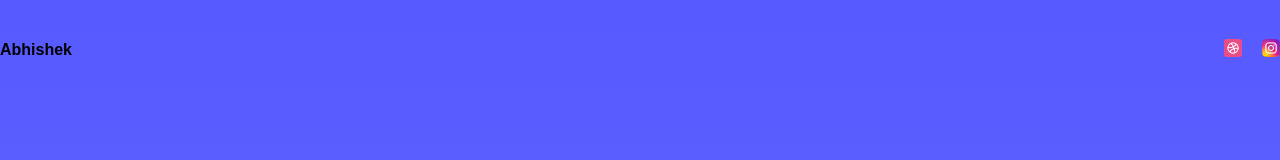
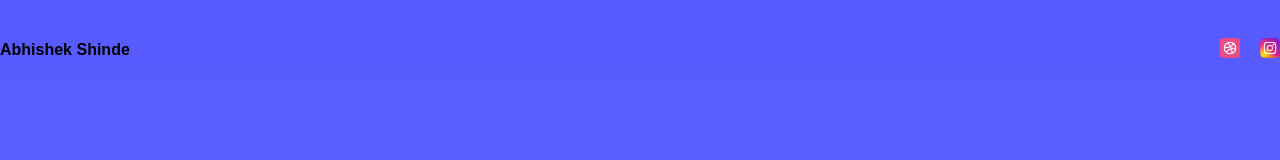
Before and after one commit to Abhishekr2122/portfolio-website, a React (Create React App) app: page / in a window 1280 px wide. Shown: the top 160 px of the page. Built offline with nearby package versions, Linux system fonts and the light colour scheme.

Commit message:
Animating the components

```diff
--- a/package.json
+++ b/package.json
@@ -6,6 +6,7 @@
     "@testing-library/jest-dom": "^5.17.0",
     "@testing-library/react": "^13.4.0",
     "@testing-library/user-event": "^13.5.0",
+    "framer-motion": "^10.16.4",
     "react": "^18.2.0",
     "react-dom": "^18.2.0",
     "react-scripts": "5.0.1",
--- a/src/components/Navbar.js
+++ b/src/components/Navbar.js
@@ -1,11 +1,17 @@
 import "./navbar.scss";
-
+import { motion } from "framer-motion";
 export default function Navbar() {
   return (
     <div className="navbar">
       {/* sidebar */}
       <div className="wrapper">
-        <span>Abhishek</span>
+        <motion.span
+          initial={{ opacity: 0, scale: 0.5 }}
+          animate={{ opacity: 1, scale: 1 }}
+          transition={{ duration: 0.5 }}
+        >
+          Abhishek Shinde
+        </motion.span>
         <div className="socials">
           <a href="#">
             <img src="/dribbble.png" alt="processing" />
--- a/src/components/navbar.scss
+++ b/src/components/navbar.scss
@@ -8,17 +8,19 @@
     align-items: center;
     justify-content: space-between;
     height: 100%;
+
     span {
       font-weight: bold;
     }
+
     .socials {
       display: flex;
       align-items: center;
       gap: 20px;
 
       img {
-        height: 18px;
-        width: 18px;
+        height: 20px;
+        width: 20px;
       }
     }
   }
```
Also changed, not shown: 1 other file (tests, documents, lock files or other folders).
